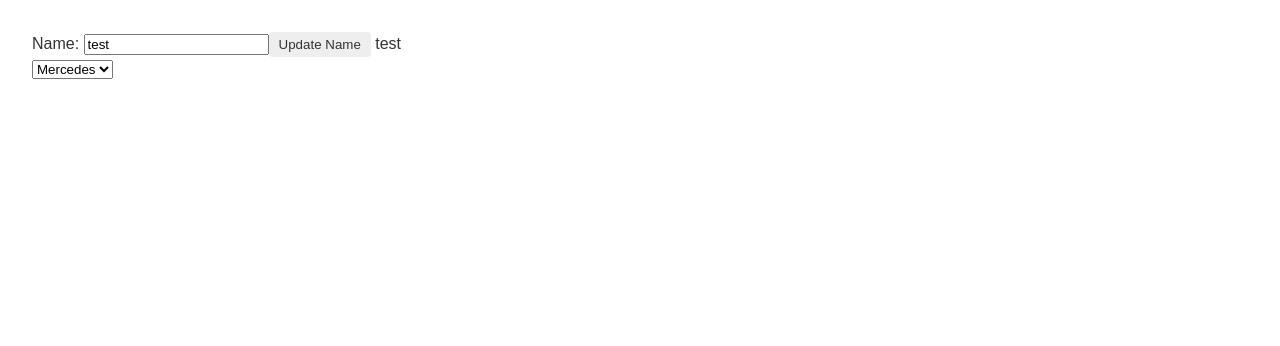
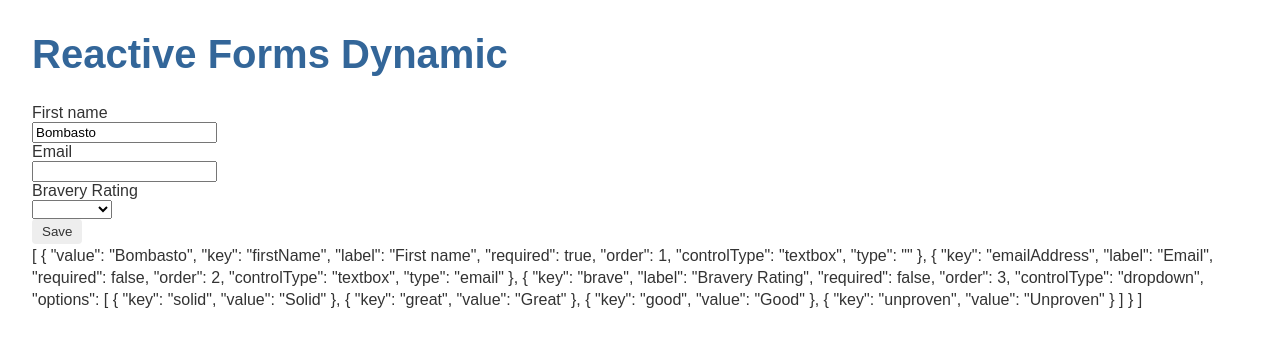
Before and after one commit to a6hinavram/2-sb-git-angular-v8, an Angular app: page / in a window 1280 px wide. Shown: the top 346 px of the page. Built offline with nearby package versions, Linux system fonts and the light colour scheme.

Commit message:
3 files modified, 9 added

```diff
--- a/src/app/app.component.html
+++ b/src/app/app.component.html
@@ -1,16 +1,4 @@
-<label>
-  Name:
-  <input type="text" [formControl]="name">
-  <button (click)="updateName()">Update Name</button>
-  {{ name.value }}
-</label>
 
-<br>
-
-
-<select [formControl]="cars">
-  <option value="volvo">Volvo</option>
-  <option value="saab">Saab</option>
-  <option value="mercedes-101">Mercedes</option>
-  <option value="audi">Audi</option>
-</select>
+<h1>Reactive Forms Dynamic</h1>
+<app-dynamic-form [questions]="questions"></app-dynamic-form>
+{{questions | json}}
--- a/src/app/app.component.ts
+++ b/src/app/app.component.ts
@@ -1,15 +1,15 @@
 import { Component } from "@angular/core";
-import { FormControl } from "@angular/forms";
+import { QuestionService } from './forms-reactive-dynamic/question.service';
 
 @Component({
   selector: "app-root",
-  templateUrl: "./app.component.html"
+  templateUrl: "./app.component.html",
+  providers:  [QuestionService]
 })
 export class AppComponent {
-  name = new FormControl("test");
-  cars = new FormControl("mercedes-101");
+  questions: any[];
 
-  updateName() {
-    this.name.setValue("Nancy");
+  constructor(service: QuestionService) {
+    this.questions = service.getQuestions();
   }
 }
--- a/src/app/app.module.ts
+++ b/src/app/app.module.ts
@@ -4,6 +4,10 @@ import { BrowserModule }  from '@angular/platform-browser';
 import { AppComponent } from './app.component';
 // Reactive Forms
 import { ReactiveFormsModule } from '@angular/forms';
+
+// Reactive Forms Dynamic
+import { DynamicFormComponent }         from './forms-reactive-dynamic/dynamic-form.component';
+import { DynamicFormQuestionComponent } from './forms-reactive-dynamic/dynamic-form-question.component';
 
 
 @NgModule({
@@ -13,6 +17,8 @@ import { ReactiveFormsModule } from '@angular/forms';
   ],
   declarations: [
     AppComponent,
+    DynamicFormComponent,
+    DynamicFormQuestionComponent
 
   ],
   bootstrap: [ AppComponent ]
--- /dev/null
+++ b/src/app/forms-reactive-dynamic/dynamic-form-question.component.html
@@ -0,0 +1,23 @@
+<div [formGroup]="form">
+  <label [attr.for]="question.key">{{question.label}}</label>
+
+  <div [ngSwitch]="question.controlType">
+
+    <input *ngSwitchCase="'textbox'" [formControlName]="question.key"
+            [id]="question.key" [type]="question.type">
+
+    <select [id]="question.key" *ngSwitchCase="'dropdown'" [formControlName]="question.key">
+      <option *ngFor="let opt of question.options" [value]="opt.key">{{opt.value}}</option>
+    </select>
+
+  </div>
+
+  <div class="errorMessage" *ngIf="!isValid">{{question.label}} is required</div>
+</div>
+
+
+<!--
+Copyright Google LLC. All Rights Reserved.
+Use of this source code is governed by an MIT-style license that
+can be found in the LICENSE file at http://angular.io/license
+-->
--- /dev/null
+++ b/src/app/forms-reactive-dynamic/dynamic-form-question.component.ts
@@ -0,0 +1,21 @@
+import { Component, Input } from '@angular/core';
+import { FormGroup }        from '@angular/forms';
+
+import { QuestionBase }     from './question-base';
+
+@Component({
+  selector: 'app-question',
+  templateUrl: './dynamic-form-question.component.html'
+})
+export class DynamicFormQuestionComponent {
+  @Input() question: QuestionBase<any>;
+  @Input() form: FormGroup;
+  get isValid() { return this.form.controls[this.question.key].valid; }
+}
+
+
+/*
+Copyright Google LLC. All Rights Reserved.
+Use of this source code is governed by an MIT-style license that
+can be found in the LICENSE file at http://angular.io/license
+*/
--- /dev/null
+++ b/src/app/forms-reactive-dynamic/dynamic-form.component.html
@@ -0,0 +1,23 @@
+<div>
+  <form (ngSubmit)="onSubmit()" [formGroup]="form">
+
+    <div *ngFor="let question of questions" class="form-row">
+      <app-question [question]="question" [form]="form"></app-question>
+    </div>
+
+    <div class="form-row">
+      <button type="submit" [disabled]="!form.valid">Save</button>
+    </div>
+  </form>
+
+  <div *ngIf="payLoad" class="form-row">
+    <strong>Saved the following values</strong><br>{{payLoad}}
+  </div>
+</div>
+
+
+<!--
+Copyright Google LLC. All Rights Reserved.
+Use of this source code is governed by an MIT-style license that
+can be found in the LICENSE file at http://angular.io/license
+-->
--- /dev/null
+++ b/src/app/forms-reactive-dynamic/dynamic-form.component.ts
@@ -0,0 +1,34 @@
+import { Component, Input, OnInit }  from '@angular/core';
+import { FormGroup }                 from '@angular/forms';
+
+import { QuestionBase }              from './question-base';
+import { QuestionControlService }    from './question-control.service';
+
+@Component({
+  selector: 'app-dynamic-form',
+  templateUrl: './dynamic-form.component.html',
+  providers: [ QuestionControlService ]
+})
+export class DynamicFormComponent implements OnInit {
+
+  @Input() questions: QuestionBase<any>[] = [];
+  form: FormGroup;
+  payLoad = '';
+
+  constructor(private qcs: QuestionControlService) {  }
+
+  ngOnInit() {
+    this.form = this.qcs.toFormGroup(this.questions);
+  }
+
+  onSubmit() {
+    this.payLoad = JSON.stringify(this.form.value);
+  }
+}
+
+
+/*
+Copyright Google LLC. All Rights Reserved.
+Use of this source code is governed by an MIT-style license that
+can be found in the LICENSE file at http://angular.io/license
+*/
--- /dev/null
+++ b/src/app/forms-reactive-dynamic/question-base.ts
@@ -0,0 +1,24 @@
+export class QuestionBase<T> {
+  value: T;
+  key: string;
+  label: string;
+  required: boolean;
+  order: number;
+  controlType: string;
+
+  constructor(options: {
+      value?: T,
+      key?: string,
+      label?: string,
+      required?: boolean,
+      order?: number,
+      controlType?: string
+    } = {}) {
+    this.value = options.value;
+    this.key = options.key || '';
+    this.label = options.label || '';
+    this.required = !!options.required;
+    this.order = options.order === undefined ? 1 : options.order;
+    this.controlType = options.controlType || '';
+  }
+}
--- /dev/null
+++ b/src/app/forms-reactive-dynamic/question-control.service.ts
@@ -0,0 +1,19 @@
+import { Injectable }   from '@angular/core';
+import { FormControl, FormGroup, Validators } from '@angular/forms';
+
+import { QuestionBase } from './question-base';
+
+@Injectable()
+export class QuestionControlService {
+  constructor() { }
+
+  toFormGroup(questions: QuestionBase<any>[] ) {
+    let group: any = {};
+
+    questions.forEach(question => {
+      group[question.key] = question.required ? new FormControl(question.value || '', Validators.required)
+                                              : new FormControl(question.value || '');
+    });
+    return new FormGroup(group);
+  }
+}
--- /dev/null
+++ b/src/app/forms-reactive-dynamic/question-dropdown.ts
@@ -0,0 +1,11 @@
+import { QuestionBase } from './question-base';
+
+export class DropdownQuestion extends QuestionBase<string> {
+  controlType = 'dropdown';
+  options: {key: string, value: string}[] = [];
+
+  constructor(options: {} = {}) {
+    super(options);
+    this.options = options['options'] || [];
+  }
+}
--- /dev/null
+++ b/src/app/forms-reactive-dynamic/question-textbox.ts
@@ -0,0 +1,11 @@
+import { QuestionBase } from './question-base';
+
+export class TextboxQuestion extends QuestionBase<string> {
+  controlType = 'textbox';
+  type: string;
+
+  constructor(options: {} = {}) {
+    super(options);
+    this.type = options['type'] || '';
+  }
+}
--- /dev/null
+++ b/src/app/forms-reactive-dynamic/question.service.ts
@@ -0,0 +1,46 @@
+import { Injectable }       from '@angular/core';
+
+import { DropdownQuestion } from './question-dropdown';
+import { QuestionBase }     from './question-base';
+import { TextboxQuestion }  from './question-textbox';
+
+@Injectable()
+export class QuestionService {
+
+  // TODO: get from a remote source of question metadata
+  // TODO: make asynchronous
+  getQuestions() {
+
+    let questions: QuestionBase<any>[] = [
+
+      new DropdownQuestion({
+        key: 'brave',
+        label: 'Bravery Rating',
+        options: [
+          {key: 'solid',  value: 'Solid'},
+          {key: 'great',  value: 'Great'},
+          {key: 'good',   value: 'Good'},
+          {key: 'unproven', value: 'Unproven'}
+        ],
+        order: 3
+      }),
+
+      new TextboxQuestion({
+        key: 'firstName',
+        label: 'First name',
+        value: 'Bombasto',
+        required: true,
+        order: 1
+      }),
+
+      new TextboxQuestion({
+        key: 'emailAddress',
+        label: 'Email',
+        type: 'email',
+        order: 2
+      })
+    ];
+
+    return questions.sort((a, b) => a.order - b.order);
+  }
+}
```
